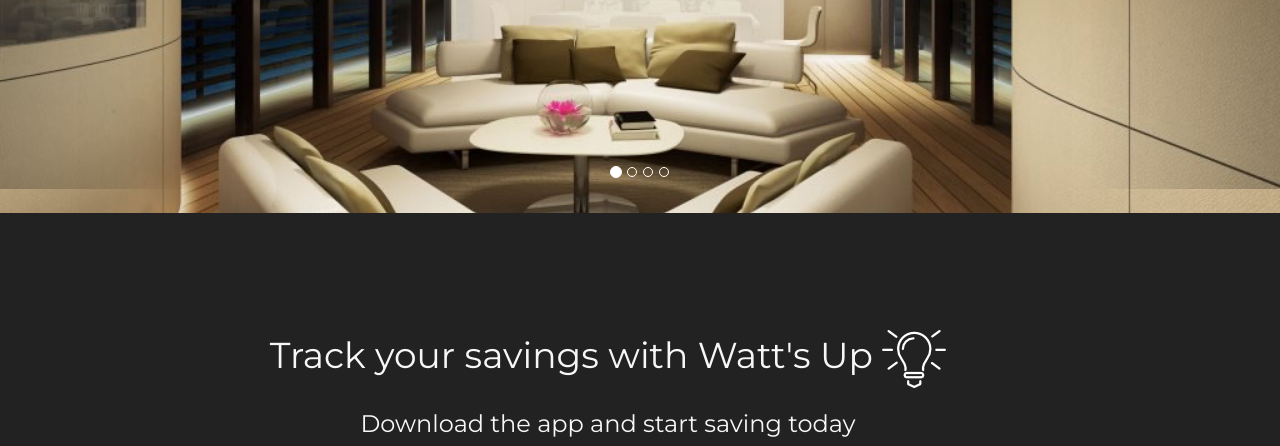
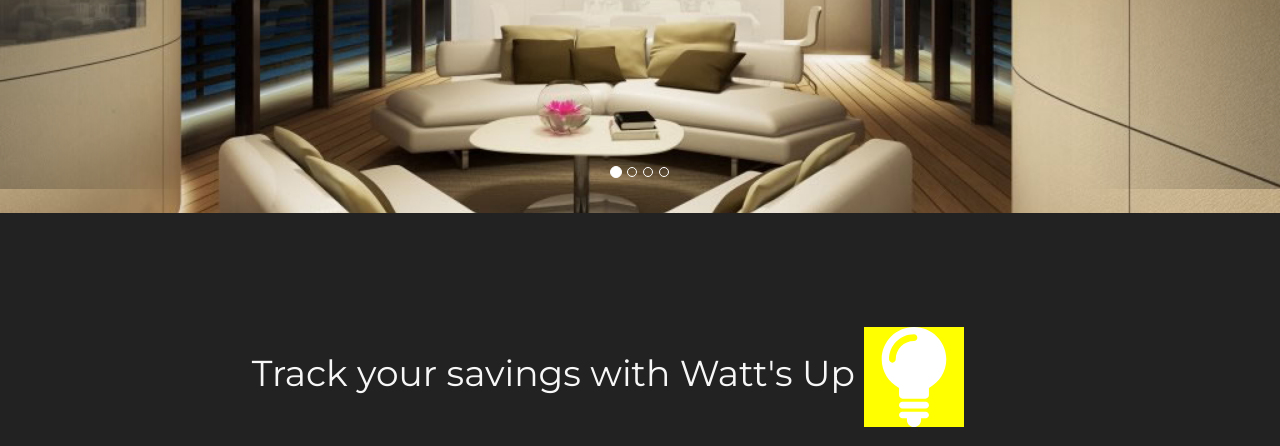
Before and after one commit to danieldn/arduino-project, a Flask app: page / in a window 1280 px wide. Shown: the part 587-1033 px from the top of the page. Run offline with Flask 2, Linux system fonts and the light colour scheme; data that the repository does not hold is empty; some libraries are stand-ins or nearby versions.

Commit message:
Added the arduino code (#10)
* Added Flask

* Added the visual effects for the bulb

* Added the arduino sketch

```diff
--- a/webapp/static/lights.js
+++ b/webapp/static/lights.js
@@ -9,8 +9,12 @@ function get_lights(){
     }).done(function(data){
       if (data === "1") {
         console.log("return 1");
+        $('#bulb').addClass('yellow');
+        $('#commentBox').addClass('light');
       } else {
         console.log("return 0");
+        $('#bulb').removeClass('yellow');
+        $('#commentBox').removeClass('light');
       }
     });
 }
--- a/webapp/static/slider.css
+++ b/webapp/static/slider.css
@@ -115,6 +115,15 @@ h2 {
 	background-color: yellow;
 }*/
 
+.yellow {
+	background-color: yellow;
+}
+
+.light {
+	background-color: #484848;
+
+}
+
 footer {
 	display: flex;
 	flex-direction: column;
--- a/webapp/templates/index.html
+++ b/webapp/templates/index.html
@@ -103,7 +103,7 @@
 <script type="text/javascript" src="https://www.gstatic.com/charts/loader.js"></script>
 <div id="graphSection" style="width: 95vw; height: 96vh; overflow: hidden">
   <div id="commentBox">
-    <h1>Track your savings with Watt's Up <img src="/static/electric-light-bulb.png" /></h1>
+    <h1>Track your savings with Watt's Up <img id="bulb" class="yellow" src="static/old-light-bulb.svg" height="100px"/></h1>
     <h3>Download the app and start saving today</h3>
   </div>
   <!-- <button id="startButton">Start Whatt's Up</button> -->
```
Also changed, not shown: webapp/static/old-light-bulb.svg (added), 2 other files.
